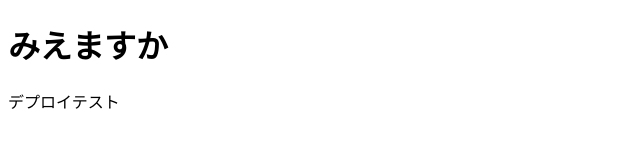
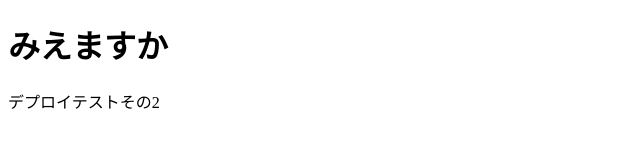
Before and after one commit to gentoopng/cps-frontend-handson, a website: page public/index.html in a window 1280 px wide. Shown: the full height of the page, 0-640 px from the left. Drawn offline with Linux system fonts and the light colour scheme.

Commit message:
update index.html

```diff
--- a/public/index.html
+++ b/public/index.html
@@ -9,7 +9,7 @@
 
 <body>
     <h1>みえますか</h1>
-    <p>デプロイテスト</p>
+    <p>デプロイテストその2</p>
 </body>
 
 </html>
```
